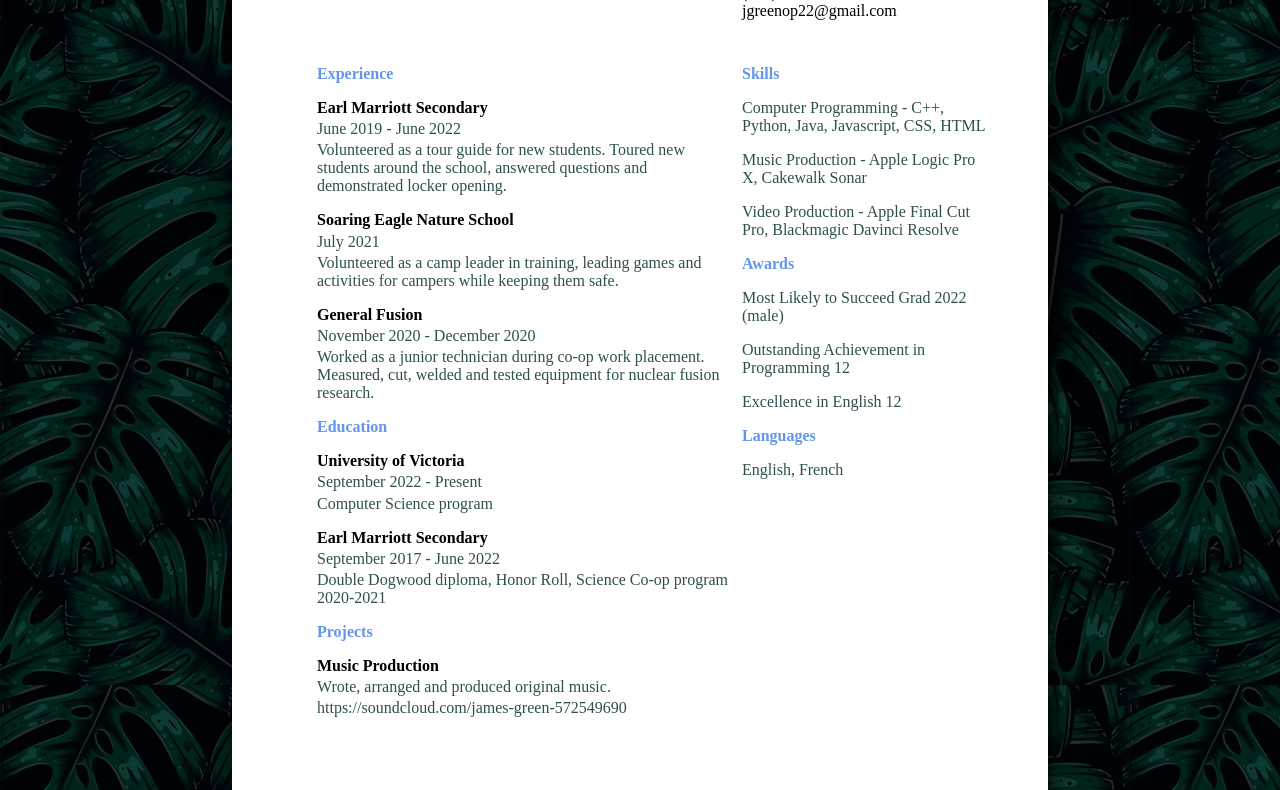
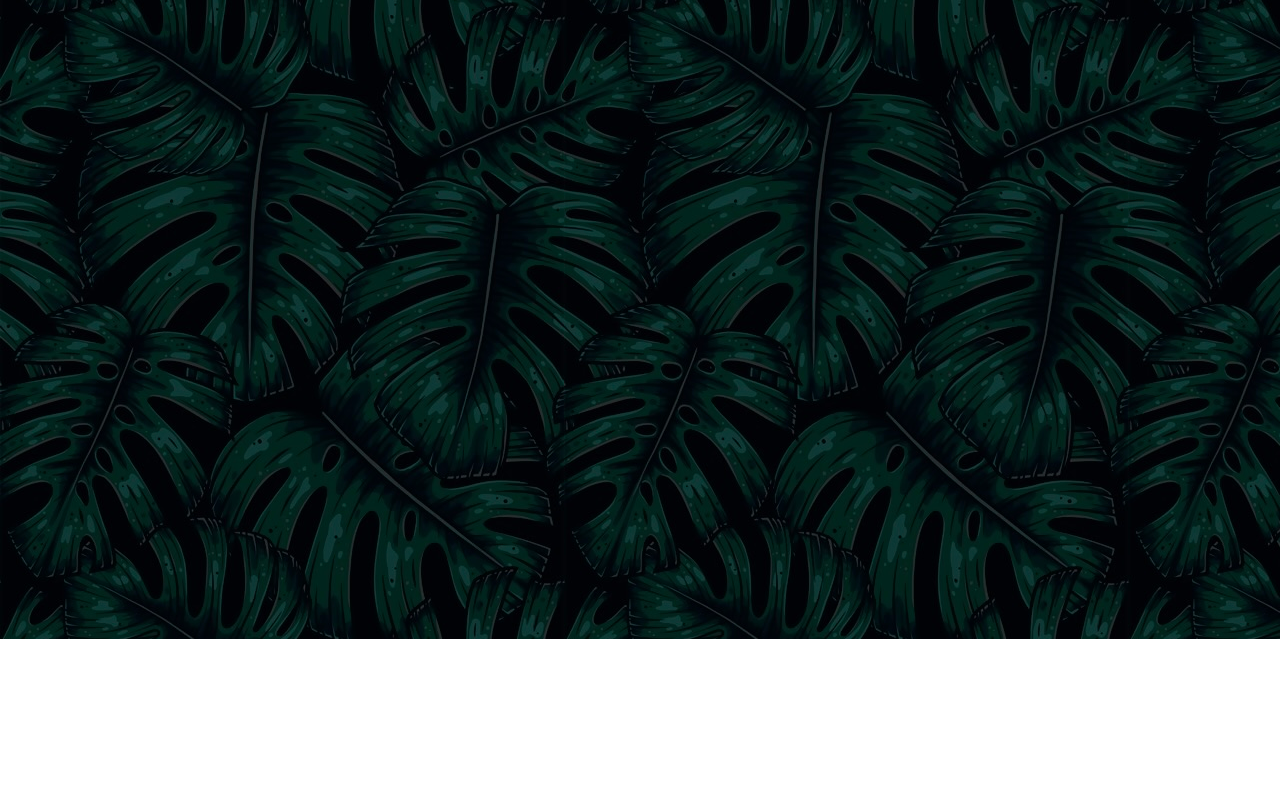
Before and after one commit to jamesgreenmusic/jamesgreenmusic.github.io, a plain HTML site: page index.html in a window 1280 px wide. Shown: the part 161-951 px from the top of the page. After the commit the page ends 800 px from the top, so only its background shows below. Drawn offline with Linux system fonts and the light colour scheme.

Commit message:
Cleared out junk from resume

```diff
--- a/index.html
+++ b/index.html
@@ -5,126 +5,8 @@
         <title>
             James Green
         </title>
-        <link rel="stylesheet" href="style-resume.css">
+        <link rel="stylesheet" href="style.css">
     </head>
     <body>
-        <div class="page">
-            <div id="header-left">
-                <h1>
-                    James Green
-                </h1>
-            </div>
-            <div id="header-right">
-                <p>
-                    9882 Ring Rd Room B221
-                </p>
-                <p>
-                    Victoria, BC V8P 3E6
-                </p>
-                <p>
-                    (236)-688-9174
-                </p>
-                <p>
-                    jgreenop22@gmail.com
-                </p>
-            </div>
-            <div id="main-left">
-                <h5>
-                    Experience
-                </h5>
-                <h4>
-                    Earl Marriott Secondary
-                </h4>
-                <p>
-                    June 2019 - June 2022
-                </p>
-                <p>
-                    Volunteered as a tour guide for new students. Toured new students around the school, answered questions and demonstrated locker opening.
-                </p>
-                <h4>
-                    Soaring Eagle Nature School
-                </h4>
-                <p>
-                    July 2021
-                </p>
-                <p>
-                    Volunteered as a camp leader in training, leading games and activities for campers while keeping them safe.
-                </p>
-                <h4>
-                    General Fusion
-                </h4>
-                <p>
-                    November 2020 - December 2020
-                </p>
-                <p>
-                    Worked as a junior technician during co-op work placement. Measured, cut, welded and tested equipment for nuclear fusion research.
-                </p>
-                <h5>
-                    Education
-                </h5>
-                <h4>
-                    University of Victoria
-                </h4>
-                <p>
-                    September 2022 - Present
-                </p>
-                <p>
-                    Computer Science program
-                </p>
-                <h4>
-                    Earl Marriott Secondary
-                </h4>
-                <p>
-                    September 2017 - June 2022
-                </p>
-                <p>
-                    Double Dogwood diploma, Honor Roll, Science Co-op program 2020-2021
-                </p>
-                <h5>
-                    Projects
-                </h5>
-                <h4>
-                    Music Production
-                </h4>
-                <p>
-                    Wrote, arranged and produced original music.
-                </p>
-                <p>
-                    https://soundcloud.com/james-green-572549690
-                </p>
-            </div>
-            <div id="main-right">
-                <h5>
-                    Skills
-                </h5>
-                <p>
-                    Computer Programming - C++, Python, Java, Javascript, CSS, HTML
-                </p>
-                <p>
-                    Music Production - Apple Logic Pro X, Cakewalk Sonar
-                </p>
-                <p>
-                    Video Production - Apple Final Cut Pro, Blackmagic Davinci Resolve
-                </p>
-                <h5>
-                    Awards
-                </h5>
-                <p>
-                    Most Likely to Succeed Grad 2022 (male)
-                </p>
-                <p>
-                    Outstanding Achievement in Programming 12
-                </p>
-                <p>
-                    Excellence in English 12
-                </p>
-                <h5>
-                    Languages
-                </h5>
-                <p>
-                    English, French
-                </p>
-            </div>
-        </div>
     </body>
 </html>
--- a/style-resume.css
+++ /dev/null
@@ -1,68 +0,0 @@
-.page {
-    width: 816px;
-    height: 1056px;
-    display: grid;
-    grid: 80px 96px / repeat(10, 80px);
-    gap: 5px;
-}
-
-h1 {
-    margin: 0;
-}
-h5 {
-    color: cornflowerblue;
-    margin: 0;
-    margin-top: 1em;
-    font-size: 1em;
-}
-h4 {
-    margin: 0;
-    margin-top: 1em;
-    font-size: 1em;
-    font-weight: bold;
-}
-p {
-    margin: 0;
-}
-
-#main-left p {
-    color: darkslategrey;
-    margin-top: 0.2em;
-}
-#main-right p {
-    color: darkslategrey;
-    margin-top: 1em;
-}
-
-#header-left {
-    grid-column: 2 / 7;
-    grid-row: 2 / 3;
-}
-#header-right {
-    grid-column: 7 / 10;
-    grid-row: 2 / 3;
-}
-#main-left {
-    grid-column: 2 / 7;
-    grid-row: 3 / 4;
-}
-#main-right {
-    grid-column: 7 / 10;
-    grid-row: 3 / 4;
-}
-
-
-@media all and (min-width: 817px) {
-    body {
-        background-image: url("images/bg.jpg");
-        background-repeat:repeat;
-        background-color: rgb(0, 0, 0);
-        display: flex;
-        justify-content: center;
-    }
-    .page {
-        box-shadow: 5px 5px 20px rgba(0, 0, 0, 0.8);
-        background-color: white;
-        margin-top: 1em;
-    }
-}
--- /dev/null
+++ b/style.css
@@ -0,0 +1,4 @@
+body {
+    background-image: url("images/bg.jpg");
+    background-repeat:repeat;
+}
```
